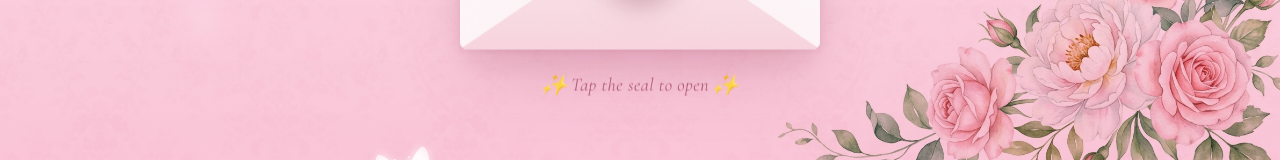
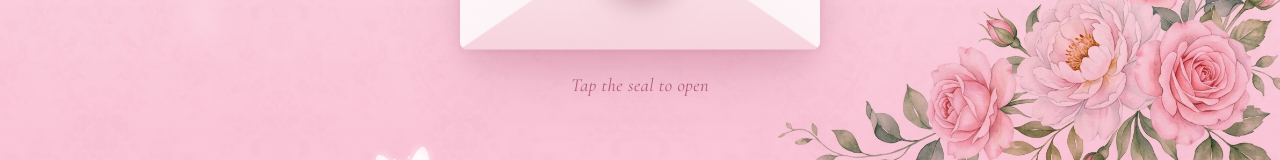
Before and after one commit to SethumDamsavi/Birthday-invitation, a React (Vite) app: page / in a window 1280 px wide. Shown: the part 607-767 px from the top of the page. Built offline with nearby package versions, Linux system fonts and the light colour scheme; a web font is replaced by a local one.

Commit message:
Remove sparkle emojis from envelope prompt

```diff
--- a/src/components/EnvelopeIntro.jsx
+++ b/src/components/EnvelopeIntro.jsx
@@ -147,7 +147,7 @@ export default function EnvelopeIntro({ onClick }) {
           animate={{ opacity: opened ? 0 : 0.9 }}
           transition={{ duration: 0.8, delay: 0.6 }}
         >
-          <span className="prompt-sparkle">✨</span> Tap the seal to open <span className="prompt-sparkle">✨</span>
+          Tap the seal to open
         </motion.p>
       </motion.div>
     </div>
```
